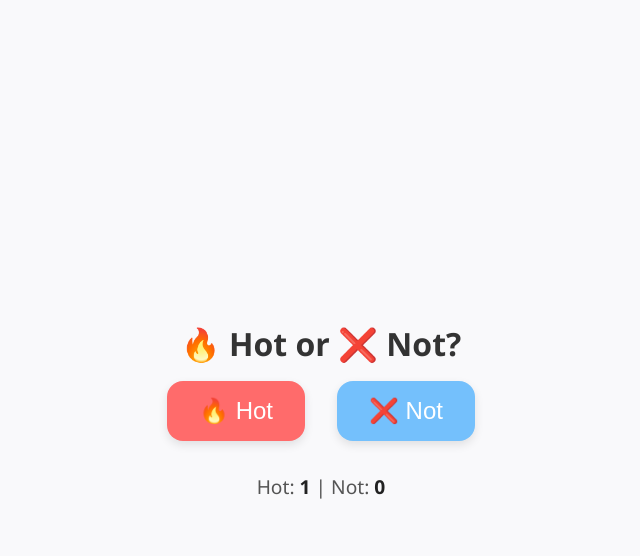
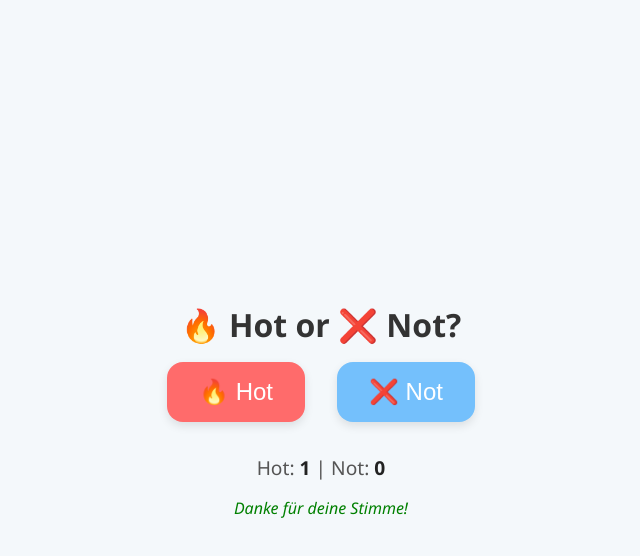
Before and after one commit to GaHub101/ZaWo, a plain HTML site: page index.html in a window 1280 px wide. Both pictures are taken after a click on the button "🔥 Hot". Shown: the whole page, without its empty margins (319-959 px from the left). Drawn offline with Linux system fonts and the light colour scheme.

Commit message:
Update index.html

```diff
--- a/index.html
+++ b/index.html
@@ -2,12 +2,12 @@
 <html lang="de">
 <head>
   <meta charset="UTF-8">
+  <title>Hot or Not</title>
   <meta name="viewport" content="width=device-width, initial-scale=1">
-  <title>Hot or Not Voting</title>
   <style>
     body {
       font-family: 'Segoe UI', sans-serif;
-      background: #f9f9fb;
+      background: #f4f8fb;
       display: flex;
       flex-direction: column;
       align-items: center;
@@ -60,6 +60,12 @@
       font-weight: bold;
       color: #222;
     }
+
+    .message {
+      margin-top: 1rem;
+      font-style: italic;
+      color: green;
+    }
   </style>
 </head>
 <body>
@@ -72,19 +78,39 @@
     Hot: <span class="number" id="hot-count">0</span> |
     Not: <span class="number" id="not-count">0</span>
   </div>
+  <div class="message" id="msg"></div>
 
   <script>
-    let hotVotes = 0;
-    let notVotes = 0;
+    // Initialisieren
+    let hotVotes = parseInt(localStorage.getItem('hotVotes')) || 0;
+    let notVotes = parseInt(localStorage.getItem('notVotes')) || 0;
+    let voted = localStorage.getItem('hasVoted');
+
+    document.getElementById('hot-count').textContent = hotVotes;
+    document.getElementById('not-count').textContent = notVotes;
+
+    if (voted) {
+      document.getElementById('msg').textContent = "Du hast bereits abgestimmt. Danke!";
+    }
 
     function vote(type) {
+      if (localStorage.getItem('hasVoted')) {
+        alert("Du hast bereits abgestimmt.");
+        return;
+      }
+
       if (type === 'hot') {
         hotVotes++;
+        localStorage.setItem('hotVotes', hotVotes);
         document.getElementById('hot-count').textContent = hotVotes;
       } else if (type === 'not') {
         notVotes++;
+        localStorage.setItem('notVotes', notVotes);
         document.getElementById('not-count').textContent = notVotes;
       }
+
+      localStorage.setItem('hasVoted', 'true');
+      document.getElementById('msg').textContent = "Danke für deine Stimme!";
     }
   </script>
 </body>
```
